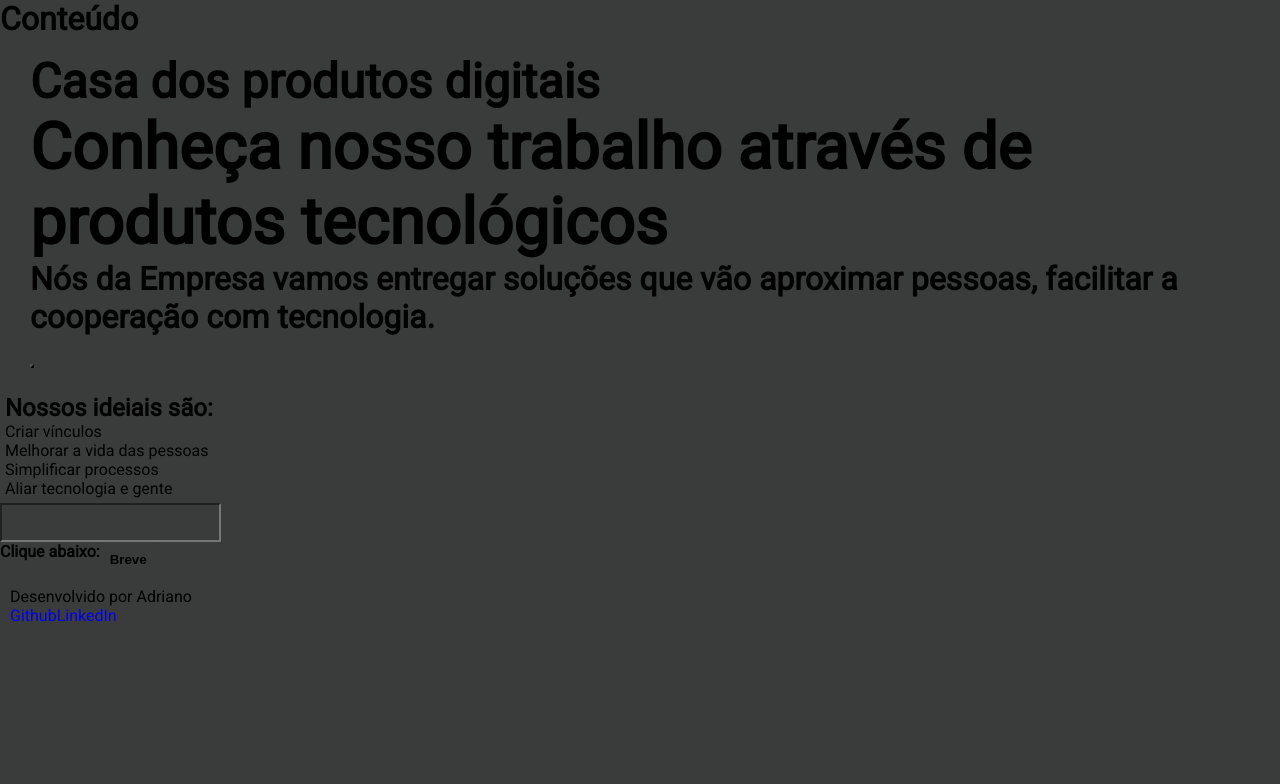
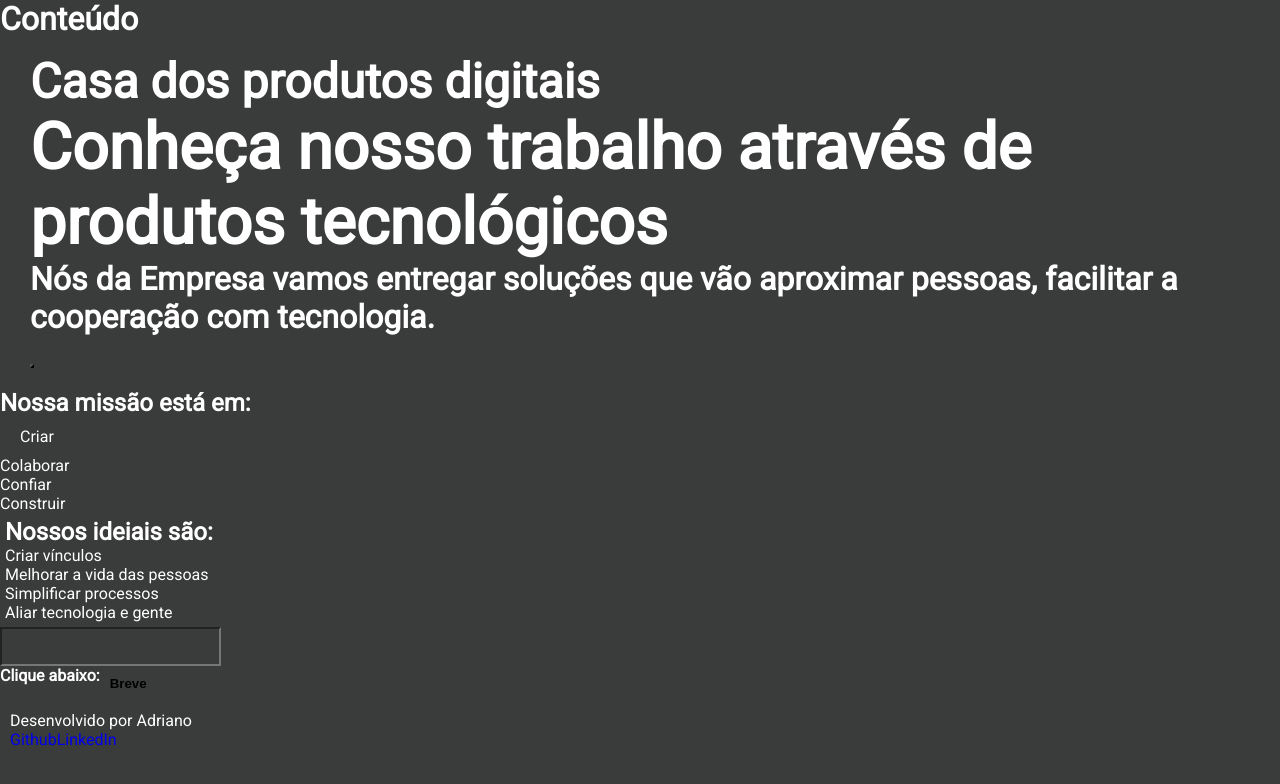
Before and after one commit to AdrianoFront/page-capture, a Next.js app: page / in a window 1280 px wide. Shown: the top 784 px of the page. Built offline with nearby package versions, Linux system fonts and the light colour scheme.

Commit message:
Testando estilo dos componentes

```diff
--- a/pages/_app.jsx
+++ b/pages/_app.jsx
@@ -10,6 +10,7 @@ const GlobalStyle = createGlobalStyle`
     }
     body {
         font-family: 'Roboto', sans-serif;
+        color: #FFF;
     }
     a{
     text-decoration: none;
--- a/pages/index.jsx
+++ b/pages/index.jsx
@@ -3,6 +3,7 @@ import styled from 'styled-components'
 
 import Title from '../src/components/title/title'
 import Button from '../src/components/button/button'
+import Motivation from '../src/components/motivation/Motivation'
 import Input from '../src/components/input/input'
 import Main from '../src/components/main/main'
 import Purpose from '../src/components/purpose/Purpose'
@@ -13,9 +14,10 @@ export default function HomePage() {
     <>
       <Title> Conteúdo </Title>
       <Main />
+      <Motivation />
       <Purpose />
       <Input type="text" placeholder="Digite sua opinião" />
-      <Button/>
+      <Button />
       <Credits />
     </>
   )
--- a/src/components/motivation/Motivation.jsx
+++ b/src/components/motivation/Motivation.jsx
@@ -3,17 +3,24 @@
 import styled from 'styled-components'
 
 const StyledMotivation = styled.div`
-  margin: 10px;
+  margin: 0 auto;
+`
+
+const StyledMission = styled.div`
+  background-color: #00FF00;
+  margin: 10px 20px;
 `
 
 export default function Motivation() {
   return (
-    <Container>
-      <h2>Nossos ideiais são:</h2>
-      <p>Criar</p>
+    <StyledMotivation>
+      <h2>Nossa missão está em:</h2>
+      <StyledMission>
+        <p>Criar</p>
+      </StyledMission>
       <p>Colaborar</p>
       <p>Confiar</p>
       <p>Construir</p>
-    </Container>
+    </StyledMotivation>
   )
 }
--- a/src/theme.js
+++ b/src/theme.js
@@ -1,5 +1,5 @@
 const theme = {
-  primary: '#00F0E0',
+  primary: '#FFF',
   secundary: '#FFBBFF'
 }
 
```
